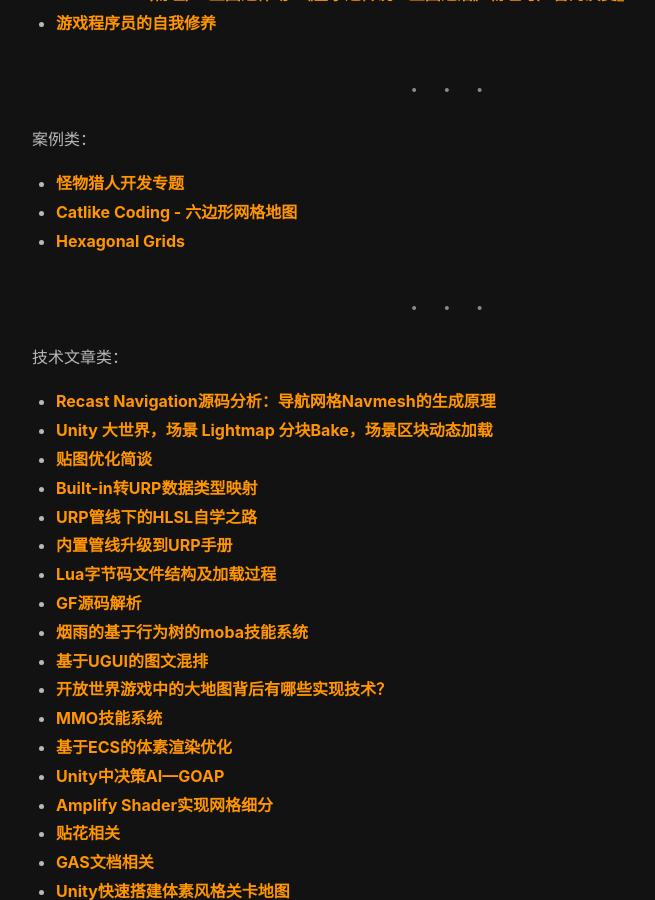
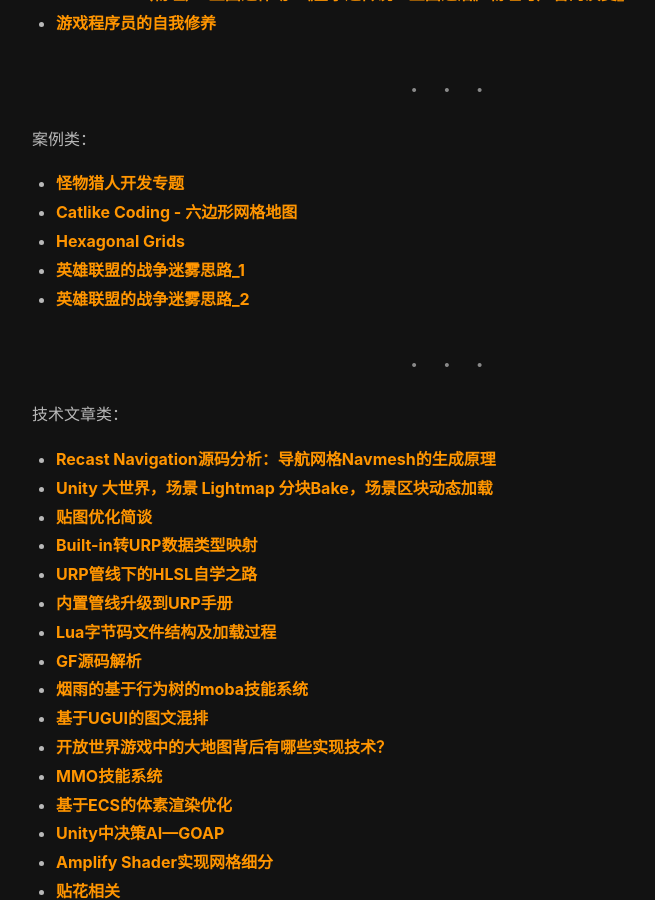
Before and after one commit to S0nrEir/S0nrEir.github.io, a Jekyll site: the page built from _posts/2024-04-02-干货博客收集.md, in a window 1280 px wide and 900 px high, scrolled down 530 px. Shown: the whole window, without its empty margins (71-726 px from the left). Built offline with Jekyll 4.4.1, drawn with Linux system fonts in a browser that asks for light colours; nearby versions of some CDN libraries.

Commit message:
英雄联盟战争迷雾思路

```diff
--- a/_posts/2024-04-02-干货博客收集.md
+++ b/_posts/2024-04-02-干货博客收集.md
@@ -22,6 +22,8 @@ tags: ["博客","干货"]
 - [怪物猎人开发专题](https://blog.csdn.net/koljy111/article/details/121956086)
 - [Catlike Coding - 六边形网格地图](https://catlikecoding.com/unity/tutorials/hex-map/)
 - [Hexagonal Grids](https://www.redblobgames.com/grids/hexagons/)
+- [英雄联盟的战争迷雾思路_1](https://technology.riotgames.com/news/story-fog-and-war)
+- [英雄联盟的战争迷雾思路_2](https://gitee.com/luoxiaoc/tutorial-source-code/raw/master/Fod%20Of%20War.unitypackage)
 
 ---
 
```
